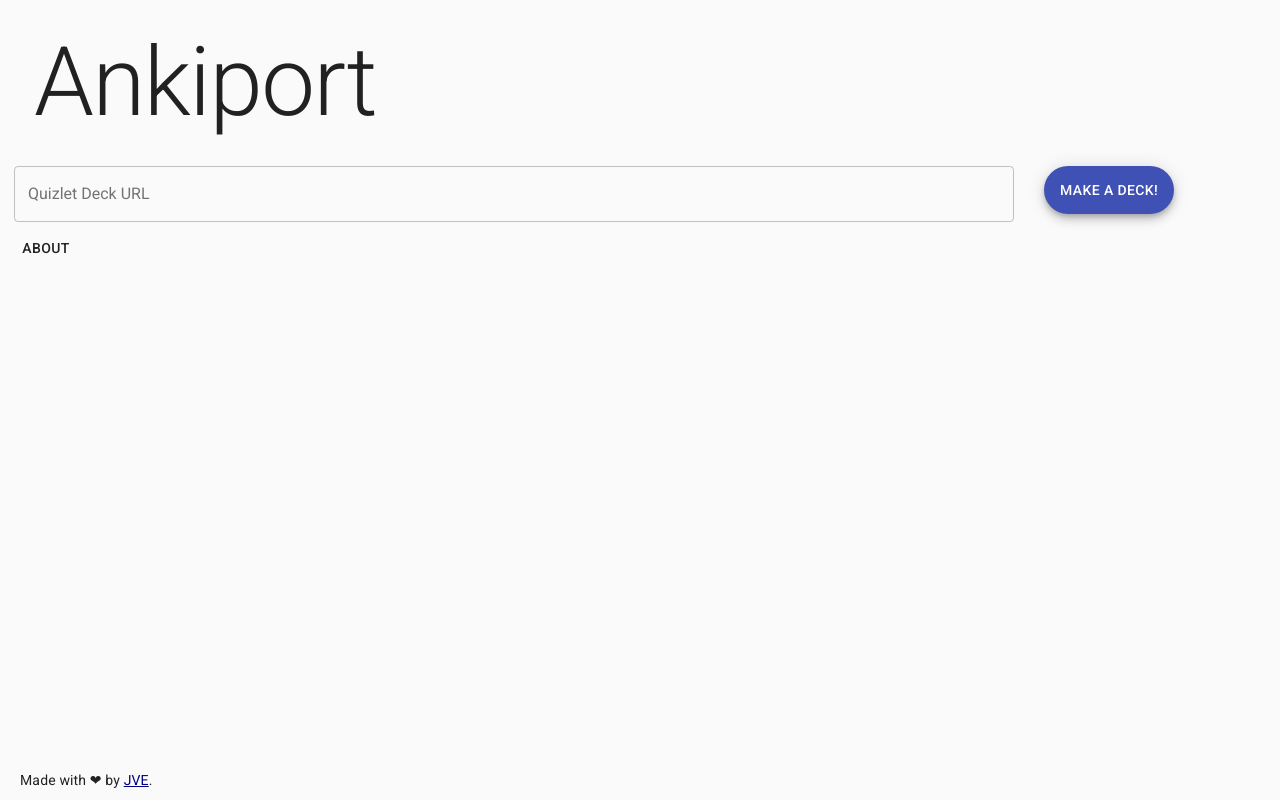
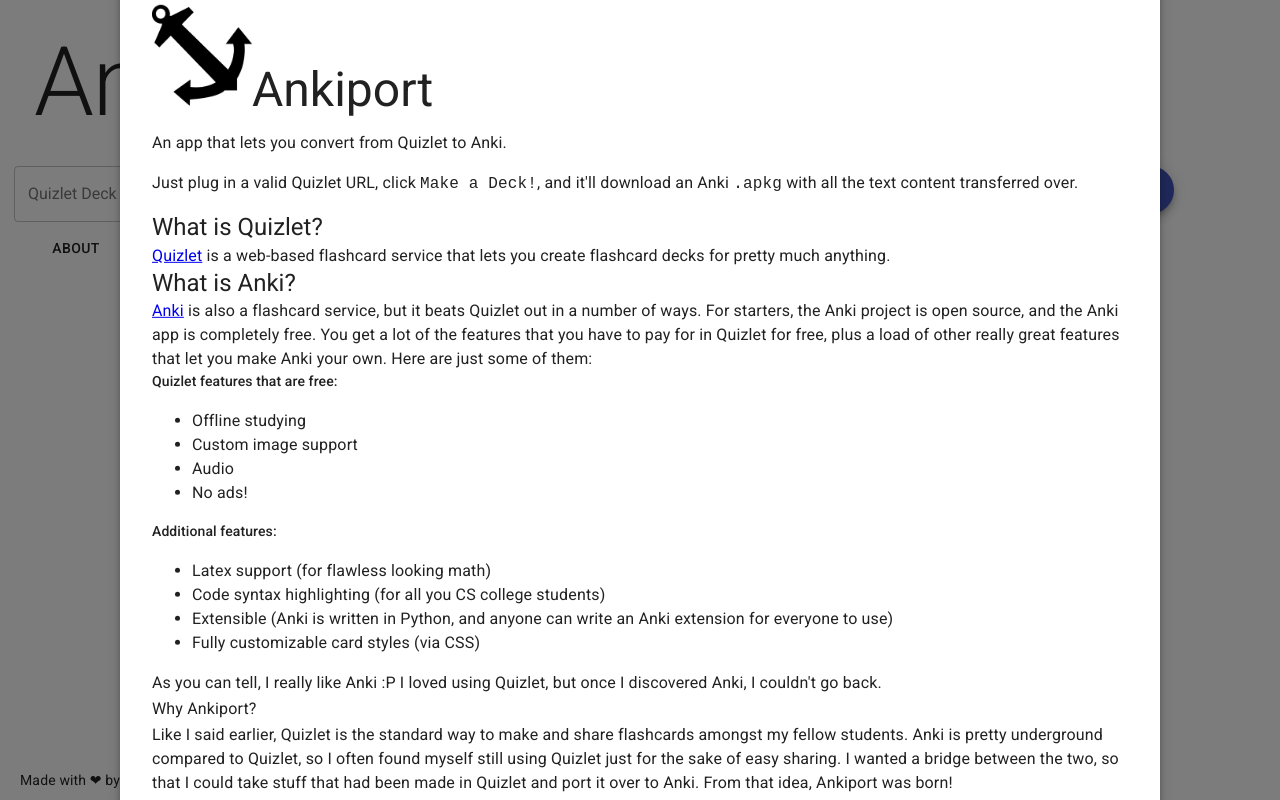
Before and after one commit to jahzielv/ankiport-web, a React (Create React App) app: page / in a window 1280 px wide. Both pictures are taken after a click on the button "ABOUT". Built offline with nearby package versions, Linux system fonts and the light colour scheme.

Commit message:
added modal, tweaking content

```diff
--- a/src/components/AboutSection.js
+++ b/src/components/AboutSection.js
@@ -1,58 +1,52 @@
-import React from "react";
+import React, { Fragment } from "react";
 import { Typography } from "@material-ui/core";
 
-export class AboutSection extends React.Component {
+export const AboutSection = () => {
 
-    state = {
-    }
 
-    render() {
-        return (
-            <div>
-                <p> <Typography variant="h4">Hello there</Typography></p>
-                <p><Typography variant="subtitle1">Wahoo</Typography></p>
-                <p><Typography variant="body1">
-                    Lorem ipsum dolor sit amet, consectetur adipiscing elit. Proin cursus ultricies diam nec dapibus. Maecenas maximus ex eu consequat tristique. Vestibulum ante ipsum primis in faucibus orci luctus et ultrices posuere cubilia Curae; Lorem ipsum dolor sit amet, consectetur adipiscing elit. Vestibulum eu tempus ex, vitae cursus sapien. Sed rhoncus ut magna sollicitudin consectetur. Vivamus dapibus nibh tellus, sit amet vestibulum augue dapibus pretium.
+    return (
+        <Fragment>
+            <Typography variant="h3"><img src="../res/aplogo.png" alt="ankiport logo" width="100" />Ankiport</Typography>
 
-    Aliquam nulla mauris, rutrum id dui a, faucibus semper nunc. Integer interdum vel nibh vel semper. Vivamus dictum varius velit eget venenatis. Nulla facilisi. Sed varius quam non est hendrerit luctus. Maecenas pellentesque, massa a egestas scelerisque, lacus ex porttitor elit, vitae gravida odio erat non mauris. Sed aliquet, dolor ac fermentum pharetra, urna nisl ornare velit, quis egestas est libero a sem. Mauris tempus augue nec sem eleifend, a rutrum mi venenatis. Pellentesque ut eleifend nibh.
+            <Typography variant="body1">
+                <p>An app that lets you convert from Quizlet to Anki.</p>
+                <p>Just plug in a valid Quizlet URL, click <code>Make a Deck!</code>, and it'll download an Anki <code>.apkg</code> with all the text content transferred over.</p>
+            </Typography>
 
-    Pellentesque vestibulum, ipsum fringilla pulvinar facilisis, mauris tortor rutrum erat, vitae accumsan risus enim posuere augue. Interdum et malesuada fames ac ante ipsum primis in faucibus. Donec eu enim augue. Morbi et fermentum ligula, sit amet tempor nulla. Maecenas non odio in felis pulvinar eleifend. Ut sed tempor quam. Nullam ac vehicula turpis. Maecenas dapibus commodo velit at dapibus. Nullam enim neque, ornare in placerat eget, laoreet id nunc. Vivamus vel mi posuere, feugiat ipsum ac, scelerisque lectus.
+            <Typography variant="h5"> What is Quizlet?</Typography>
 
-    Morbi sit amet porttitor ligula. Donec neque mi, eleifend sed mi eu, elementum pellentesque eros. Nam dictum suscipit leo, at gravida quam porta dapibus. Curabitur dictum vehicula nisl cursus mollis. Vestibulum sed magna urna. Proin vel neque nisl. Cras ac posuere mauris, varius molestie enim. Integer maximus lectus id tellus pretium dignissim. Interdum et malesuada fames ac ante ipsum primis in faucibus. Nullam ac nisi eu erat ultricies laoreet. Proin consectetur sem at diam pulvinar, ut hendrerit velit pellentesque.
+            <Typography variant="body1"><a href="quizlet.com">Quizlet</a> is a web-based flashcard service that lets you create flashcard decks for pretty much anything.</Typography>
+            <Typography variant="h5"> What is Anki?</Typography>
 
-    Vivamus feugiat quam vitae nibh fringilla luctus. Nunc porta efficitur porttitor. Integer eget efficitur sapien. Nulla consectetur ex nibh. Praesent urna dui, lobortis sit amet hendrerit sit amet, semper sed mi. Integer ipsum ex, fermentum vitae est tristique, venenatis viverra nunc. Phasellus varius porttitor arcu, sed ultrices metus porttitor in. Donec ut erat arcu. Proin malesuada, sem id placerat iaculis, est sem mattis diam, at auctor purus lorem at ante. Maecenas dapibus dolor ac dapibus sollicitudin. Morbi eleifend fringilla sem, vel commodo augue. Nam id neque in tortor congue lacinia ut ut dolor.
-    Lorem ipsum dolor sit amet, consectetur adipiscing elit. Proin cursus ultricies diam nec dapibus. Maecenas maximus ex eu consequat tristique. Vestibulum ante ipsum primis in faucibus orci luctus et ultrices posuere cubilia Curae; Lorem ipsum dolor sit amet, consectetur adipiscing elit. Vestibulum eu tempus ex, vitae cursus sapien. Sed rhoncus ut magna sollicitudin consectetur. Vivamus dapibus nibh tellus, sit amet vestibulum augue dapibus pretium.
+            <Typography variant="body1"> <a href="https://apps.ankiweb.net/">Anki</a> is also a flashcard service, but it beats Quizlet out in a number of ways. For starters, the Anki project is open source, and the Anki app is completely free. You get a lot of the features that you have to pay for in Quizlet for free, plus a load of other really great features that let you make Anki your own. Here are just some of them:</Typography>
 
-    Aliquam nulla mauris, rutrum id dui a, faucibus semper nunc. Integer interdum vel nibh vel semper. Vivamus dictum varius velit eget venenatis. Nulla facilisi. Sed varius quam non est hendrerit luctus. Maecenas pellentesque, massa a egestas scelerisque, lacus ex porttitor elit, vitae gravida odio erat non mauris. Sed aliquet, dolor ac fermentum pharetra, urna nisl ornare velit, quis egestas est libero a sem. Mauris tempus augue nec sem eleifend, a rutrum mi venenatis. Pellentesque ut eleifend nibh.
+            <Typography variant="subtitle2"> Quizlet features that are free: </Typography>
+            <Typography variant="body1">
+                <ul>
+                    <li>Offline studying</li>
+                    <li>Custom image support</li>
+                    <li>Audio</li>
+                    <li>No ads!</li>
+                </ul>
+            </Typography>
 
-    Pellentesque vestibulum, ipsum fringilla pulvinar facilisis, mauris tortor rutrum erat, vitae accumsan risus enim posuere augue. Interdum et malesuada fames ac ante ipsum primis in faucibus. Donec eu enim augue. Morbi et fermentum ligula, sit amet tempor nulla. Maecenas non odio in felis pulvinar eleifend. Ut sed tempor quam. Nullam ac vehicula turpis. Maecenas dapibus commodo velit at dapibus. Nullam enim neque, ornare in placerat eget, laoreet id nunc. Vivamus vel mi posuere, feugiat ipsum ac, scelerisque lectus.
+            <Typography variant="subtitle2">Additional features: </Typography>
+            <Typography variant="body1">
+                <ul>
+                    <li>Latex support (for flawless looking math)</li>
+                    <li>Code syntax highlighting (for all you CS college students)</li>
+                    <li>Extensible (Anki is written in Python, and anyone can write an Anki extension for everyone to use)</li>
+                    <li>Fully customizable card styles (via CSS)</li>
+                </ul>
+                As you can tell, I really like Anki :P I loved using Quizlet, but once I discovered Anki, I couldn't go back.
+                    </Typography>
 
-    Morbi sit amet porttitor ligula. Donec neque mi, eleifend sed mi eu, elementum pellentesque eros. Nam dictum suscipit leo, at gravida quam porta dapibus. Curabitur dictum vehicula nisl cursus mollis. Vestibulum sed magna urna. Proin vel neque nisl. Cras ac posuere mauris, varius molestie enim. Integer maximus lectus id tellus pretium dignissim. Interdum et malesuada fames ac ante ipsum primis in faucibus. Nullam ac nisi eu erat ultricies laoreet. Proin consectetur sem at diam pulvinar, ut hendrerit velit pellentesque.
+            <Typography variant="subtitle1"> Why Ankiport?</Typography>
 
-    Vivamus feugiat quam vitae nibh fringilla luctus. Nunc porta efficitur porttitor. Integer eget efficitur sapien. Nulla consectetur ex nibh. Praesent urna dui, lobortis sit amet hendrerit sit amet, semper sed mi. Integer ipsum ex, fermentum vitae est tristique, venenatis viverra nunc. Phasellus varius porttitor arcu, sed ultrices metus porttitor in. Donec ut erat arcu. Proin malesuada, sem id placerat iaculis, est sem mattis diam, at auctor purus lorem at ante. Maecenas dapibus dolor ac dapibus sollicitudin. Morbi eleifend fringilla sem, vel commodo augue. Nam id neque in tortor congue lacinia ut ut dolor.
-    Lorem ipsum dolor sit amet, consectetur adipiscing elit. Proin cursus ultricies diam nec dapibus. Maecenas maximus ex eu consequat tristique. Vestibulum ante ipsum primis in faucibus orci luctus et ultrices posuere cubilia Curae; Lorem ipsum dolor sit amet, consectetur adipiscing elit. Vestibulum eu tempus ex, vitae cursus sapien. Sed rhoncus ut magna sollicitudin consectetur. Vivamus dapibus nibh tellus, sit amet vestibulum augue dapibus pretium.
-
-    Aliquam nulla mauris, rutrum id dui a, faucibus semper nunc. Integer interdum vel nibh vel semper. Vivamus dictum varius velit eget venenatis. Nulla facilisi. Sed varius quam non est hendrerit luctus. Maecenas pellentesque, massa a egestas scelerisque, lacus ex porttitor elit, vitae gravida odio erat non mauris. Sed aliquet, dolor ac fermentum pharetra, urna nisl ornare velit, quis egestas est libero a sem. Mauris tempus augue nec sem eleifend, a rutrum mi venenatis. Pellentesque ut eleifend nibh.
-
-    Pellentesque vestibulum, ipsum fringilla pulvinar facilisis, mauris tortor rutrum erat, vitae accumsan risus enim posuere augue. Interdum et malesuada fames ac ante ipsum primis in faucibus. Donec eu enim augue. Morbi et fermentum ligula, sit amet tempor nulla. Maecenas non odio in felis pulvinar eleifend. Ut sed tempor quam. Nullam ac vehicula turpis. Maecenas dapibus commodo velit at dapibus. Nullam enim neque, ornare in placerat eget, laoreet id nunc. Vivamus vel mi posuere, feugiat ipsum ac, scelerisque lectus.
-
-    Morbi sit amet porttitor ligula. Donec neque mi, eleifend sed mi eu, elementum pellentesque eros. Nam dictum suscipit leo, at gravida quam porta dapibus. Curabitur dictum vehicula nisl cursus mollis. Vestibulum sed magna urna. Proin vel neque nisl. Cras ac posuere mauris, varius molestie enim. Integer maximus lectus id tellus pretium dignissim. Interdum et malesuada fames ac ante ipsum primis in faucibus. Nullam ac nisi eu erat ultricies laoreet. Proin consectetur sem at diam pulvinar, ut hendrerit velit pellentesque.
-
-    Vivamus feugiat quam vitae nibh fringilla luctus. Nunc porta efficitur porttitor. Integer eget efficitur sapien. Nulla consectetur ex nibh. Praesent urna dui, lobortis sit amet hendrerit sit amet, semper sed mi. Integer ipsum ex, fermentum vitae est tristique, venenatis viverra nunc. Phasellus varius porttitor arcu, sed ultrices metus porttitor in. Donec ut erat arcu. Proin malesuada, sem id placerat iaculis, est sem mattis diam, at auctor purus lorem at ante. Maecenas dapibus dolor ac dapibus sollicitudin. Morbi eleifend fringilla sem, vel commodo augue. Nam id neque in tortor congue lacinia ut ut dolor.
-    Lorem ipsum dolor sit amet, consectetur adipiscing elit. Proin cursus ultricies diam nec dapibus. Maecenas maximus ex eu consequat tristique. Vestibulum ante ipsum primis in faucibus orci luctus et ultrices posuere cubilia Curae; Lorem ipsum dolor sit amet, consectetur adipiscing elit. Vestibulum eu tempus ex, vitae cursus sapien. Sed rhoncus ut magna sollicitudin consectetur. Vivamus dapibus nibh tellus, sit amet vestibulum augue dapibus pretium.
-
-    Aliquam nulla mauris, rutrum id dui a, faucibus semper nunc. Integer interdum vel nibh vel semper. Vivamus dictum varius velit eget venenatis. Nulla facilisi. Sed varius quam non est hendrerit luctus. Maecenas pellentesque, massa a egestas scelerisque, lacus ex porttitor elit, vitae gravida odio erat non mauris. Sed aliquet, dolor ac fermentum pharetra, urna nisl ornare velit, quis egestas est libero a sem. Mauris tempus augue nec sem eleifend, a rutrum mi venenatis. Pellentesque ut eleifend nibh.
-
-    Pellentesque vestibulum, ipsum fringilla pulvinar facilisis, mauris tortor rutrum erat, vitae accumsan risus enim posuere augue. Interdum et malesuada fames ac ante ipsum primis in faucibus. Donec eu enim augue. Morbi et fermentum ligula, sit amet tempor nulla. Maecenas non odio in felis pulvinar eleifend. Ut sed tempor quam. Nullam ac vehicula turpis. Maecenas dapibus commodo velit at dapibus. Nullam enim neque, ornare in placerat eget, laoreet id nunc. Vivamus vel mi posuere, feugiat ipsum ac, scelerisque lectus.
-
-    Morbi sit amet porttitor ligula. Donec neque mi, eleifend sed mi eu, elementum pellentesque eros. Nam dictum suscipit leo, at gravida quam porta dapibus. Curabitur dictum vehicula nisl cursus mollis. Vestibulum sed magna urna. Proin vel neque nisl. Cras ac posuere mauris, varius molestie enim. Integer maximus lectus id tellus pretium dignissim. Interdum et malesuada fames ac ante ipsum primis in faucibus. Nullam ac nisi eu erat ultricies laoreet. Proin consectetur sem at diam pulvinar, ut hendrerit velit pellentesque.
-
-    Vivamus feugiat quam vitae nibh fringilla luctus. Nunc porta efficitur porttitor. Integer eget efficitur sapien. Nulla consectetur ex nibh. Praesent urna dui, lobortis sit amet hendrerit sit amet, semper sed mi. Integer ipsum ex, fermentum vitae est tristique, venenatis viverra nunc. Phasellus varius porttitor arcu, sed ultrices metus porttitor in. Donec ut erat arcu. Proin malesuada, sem id placerat iaculis, est sem mattis diam, at auctor purus lorem at ante. Maecenas dapibus dolor ac dapibus sollicitudin. Morbi eleifend fringilla sem, vel commodo augue. Nam id neque in tortor congue lacinia ut ut dolor.
-                </Typography></p>
-            </div>
-        )
-    }
-
+            <Typography variant="body1">Like I said earlier, Quizlet is the standard way to make and share flashcards amongst my fellow students. Anki is pretty underground compared to Quizlet, so I often found myself still using Quizlet just for the sake of easy sharing. I wanted a bridge between the two, so that I could take stuff that had been made in Quizlet and port it over to Anki. From that idea, Ankiport was born!</Typography>
+        </Fragment >
+    )
 }
 
+
 export default AboutSection;
--- a/src/components/InputArea.js
+++ b/src/components/InputArea.js
@@ -1,13 +1,40 @@
-import React from "react";
-import { Fab, Grid, TextField, Snackbar, Button } from "@material-ui/core";
+import React, { Fragment } from "react";
+import { Fab, Grid, TextField, Snackbar, Button, Modal, Typography } from "@material-ui/core";
+import { withStyles } from "@material-ui/core/styles";
 import fetch from "node-fetch";
+import PropTypes from 'prop-types';
+import AboutSection from "./AboutSection";
+
 const saveAs = require("file-saver");
+
+const styles = theme => ({
+    paper: {
+        position: 'absolute',
+        width: theme.spacing.unit * 130,
+        backgroundColor: theme.palette.background.paper,
+        boxShadow: theme.shadows[5],
+        padding: theme.spacing.unit * 4,
+    },
+});
+
+
+function getModalStyle() {
+    const top = 50
+    const left = 50
+
+    return {
+        top: `${top}%`,
+        left: `${left}%`,
+        transform: `translate(-${top}%, -${left}%)`,
+    };
+}
 
 export class InputArea extends React.Component {
     state = {
         id: "",
         portErr: false,
         badUrl: false,
+        modalOpen: false
     };
 
     deckButtonClick = () => {
@@ -48,9 +75,31 @@
         this.setState({ badUrl: false });
     };
 
+    handleModalOpen = () => {
+        this.setState({ modalOpen: true });
+    };
+
+    handleModalClose = () => {
+        this.setState({ modalOpen: false });
+    };
+
+
+
     render() {
         const { portErr, badUrl } = this.state;
+        const { classes } = this.props;
         return (
+            <Fragment>
+                <Modal
+                    aria-labelledby="simple-modal-title"
+                    aria-describedby="simple-modal-description"
+                    open={this.state.modalOpen}
+                    onClose={this.handleModalClose}
+                >
+                    <div style={getModalStyle()} className={classes.paper}>
+                        <AboutSection />
+                    </div>
+                </Modal>
                 <Grid
                     container
                     spacing={40}
@@ -89,7 +138,7 @@
                         </Fab>
                         </div>
 
-                    <div style={{ paddingRight: "600px" }}><Button variant="text">About</Button></div>
+                        <div style={{ paddingLeft: "30px" }}><Button variant="text" onClick={this.handleModalOpen}>About</Button></div>
                     </Grid>
                     <Snackbar
                         anchorOrigin={{ vertical: "bottom", horizontal: "center" }}
@@ -127,8 +176,13 @@
                         }
                     />
                 </Grid>
+            </Fragment>
         );
     }
 }
 
-export default InputArea;
+InputArea.propTypes = {
+    classes: PropTypes.object.isRequired,
+};
+const InputAreaE = withStyles(styles)(InputArea);
+export default InputAreaE;
```
Also changed, not shown: 1 other file (tests, documents, lock files or other folders). Lines whose indentation alone changed are shown as unchanged.
